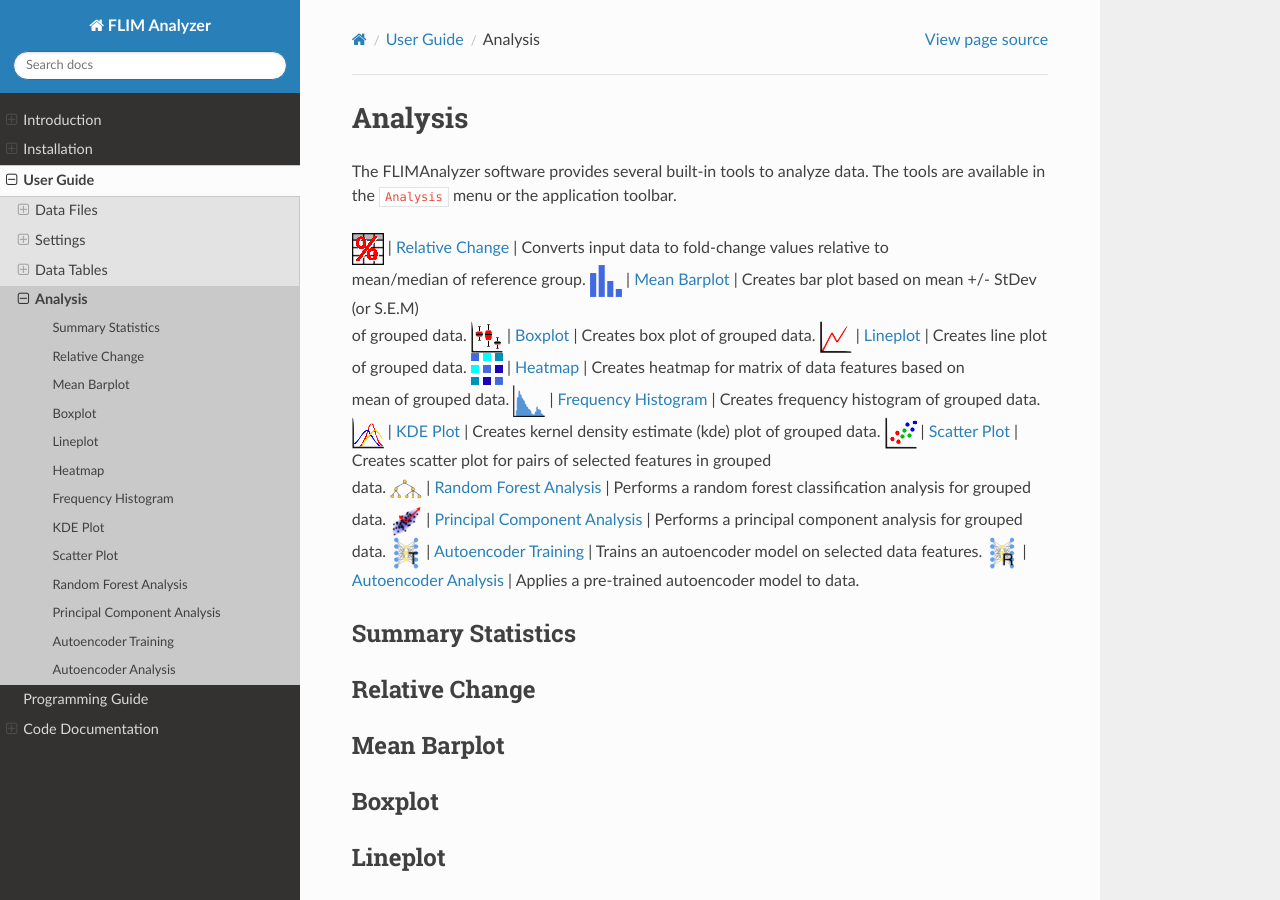
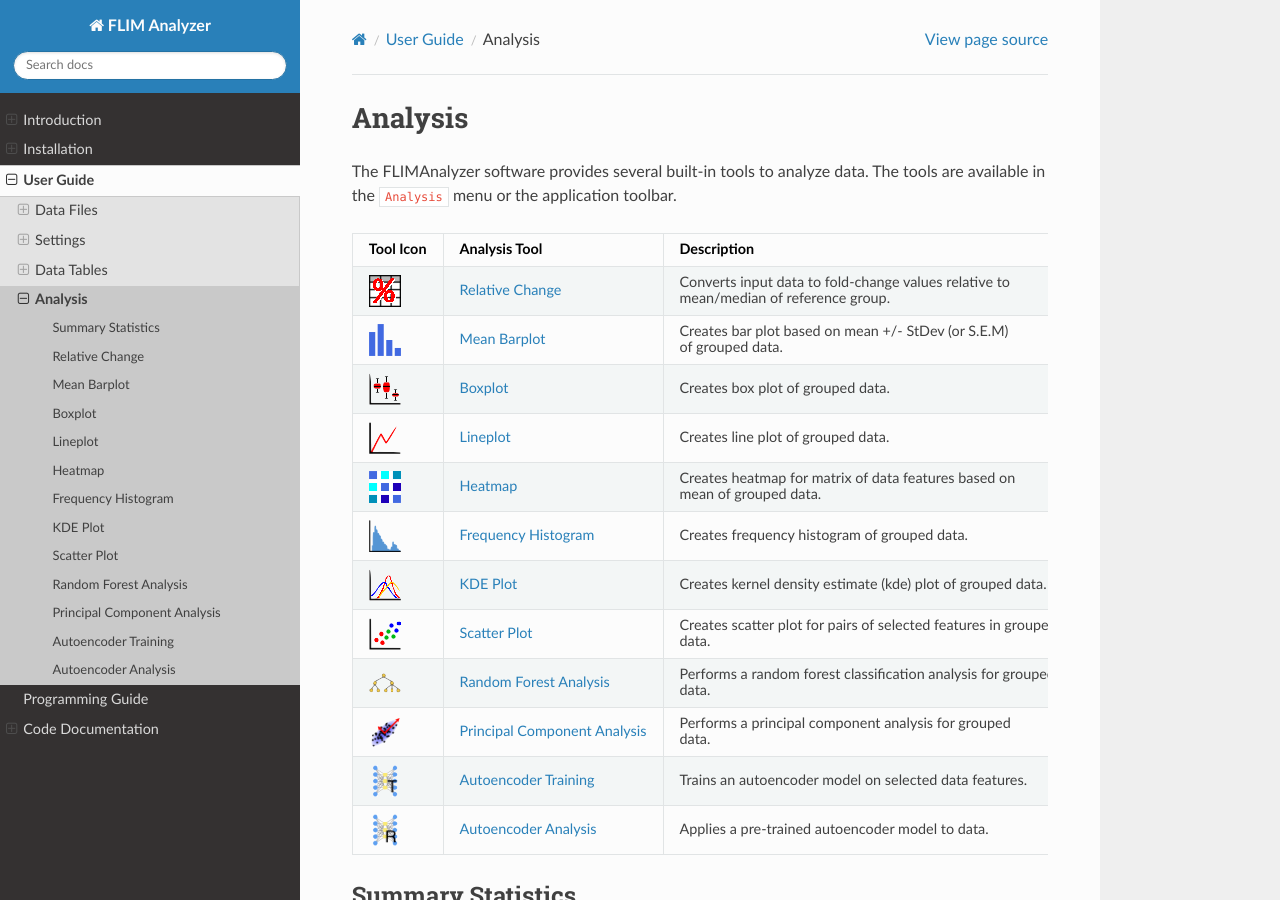
Before and after one commit to uvaKCCI/flimanalyzer, a Sphinx documentation site: the page built from docs/userguide/analysis.md, in a window 1280 px wide and 900 px high. Built offline with Sphinx 7.4.7 and the Read the Docs theme 2.0.0, drawn with Linux system fonts in a browser that asks for light colours.

```diff
--- a/docs/userguide/analysis.md
+++ b/docs/userguide/analysis.md
@@ -2,18 +2,20 @@
 
 The FLIMAnalyzer software provides several built-in tools to analyze data. The tools are available in the `Analysis` menu or the application toolbar.
 
-![](/images/analysis/relchange.png)  | [Relative Change](#relative-change) | Converts input data to fold-change values relative to<br> mean/median of reference group.
-![](/images/analysis/meanbar.png)  | [Mean Barplot](#mean-barplot) | Creates bar plot based on mean +/- StDev (or S.E.M)<br> of grouped data.
-![](/images/analysis/boxplot.png)  | [Boxplot](#boxplot) | Creates box plot of grouped data.
-![](/images/analysis/lineplot.png)  | [Lineplot](#lineplot) | Creates line plot of grouped data.
-![](/images/analysis/heatmap.png)  | [Heatmap](#heatmap) | Creates heatmap for matrix of data features based on <br>mean of grouped data.
-![](/images/analysis/histogram.png)  | [Frequency Histogram](#frequency-histogram) | Creates frequency histogram of grouped data.
-![](/images/analysis/kde.png)  | [KDE Plot](#kde-plot) | Creates kernel density estimate (kde) plot of grouped data.
-![](/images/analysis/scatter.png)  | [Scatter Plot](#scatter-plot) | Creates scatter plot for pairs of selected features in grouped<br> data.
-![](/images/analysis/randomforest.png)  | [Random Forest Analysis](#random-forest-analysis) | Performs a random forest classification analysis for grouped<br> data.
-![](/images/analysis/pca.png)  | [Principal Component Analysis](#principal-component-analysis) | Performs a principal component analysis for grouped<br> data.
-![](/images/analysis/aetrain.png)  | [Autoencoder Training](#autoencoder-training) | Trains an autoencoder model on selected data features.
-![](/images/analysis/aerun.png)  | [Autoencoder Analysis](#autoencoder-analysis) | Applies a pre-trained autoencoder model to data.
+| Tool Icon | Analysis Tool | Description |
+|:---------:|:-------------:|:-----------:|
+| ![](/images/analysis/relchange.png)  | [Relative Change](#relative-change) | Converts input data to fold-change values relative to<br> mean/median of reference group. |
+| ![](/images/analysis/meanbar.png)  | [Mean Barplot](#mean-barplot) | Creates bar plot based on mean +/- StDev (or S.E.M)<br> of grouped data. |
+| ![](/images/analysis/boxplot.png)  | [Boxplot](#boxplot) | Creates box plot of grouped data. |
+| ![](/images/analysis/lineplot.png)  | [Lineplot](#lineplot) | Creates line plot of grouped data. |
+| ![](/images/analysis/heatmap.png)  | [Heatmap](#heatmap) | Creates heatmap for matrix of data features based on <br>mean of grouped data. |
+| ![](/images/analysis/histogram.png)  | [Frequency Histogram](#frequency-histogram) | Creates frequency histogram of grouped data. |
+| ![](/images/analysis/kde.png)  | [KDE Plot](#kde-plot) | Creates kernel density estimate (kde) plot of grouped data. |
+| ![](/images/analysis/scatter.png)  | [Scatter Plot](#scatter-plot) | Creates scatter plot for pairs of selected features in grouped<br> data. |
+| ![](/images/analysis/randomforest.png)  | [Random Forest Analysis](#random-forest-analysis) | Performs a random forest classification analysis for grouped<br> data. |
+| ![](/images/analysis/pca.png)  | [Principal Component Analysis](#principal-component-analysis) | Performs a principal component analysis for grouped<br> data. |
+| ![](/images/analysis/aetrain.png)  | [Autoencoder Training](#autoencoder-training) | Trains an autoencoder model on selected data features. |
+| ![](/images/analysis/aerun.png)  | [Autoencoder Analysis](#autoencoder-analysis) | Applies a pre-trained autoencoder model to data. |
 
 ## Summary Statistics
 
--- a/flim/analyzerapp.py
+++ b/flim/analyzerapp.py
@@ -47,8 +47,8 @@ def noninteractive_run(fa, args):
     else:
         config = Config()
         config.create_default()
-        config.update({CONFIG_PARSERCLASS:args.parser})
-    hparser = cp.instantiate_parser(config.get(CONFIG_PARSERCLASS))
+        config.update({CONFIG_PARSER_CLASS:args.parser})
+    hparser = cp.instantiate_parser(config.get(CONFIG_PARSER_CLASS))
     if hparser is None:
         logging.debug ("Error instantiating filename parser %s" % args.parser)
         return
```
Also changed, not shown: docs/userguide/files.md (+6 -6 lines), 4 other files.
